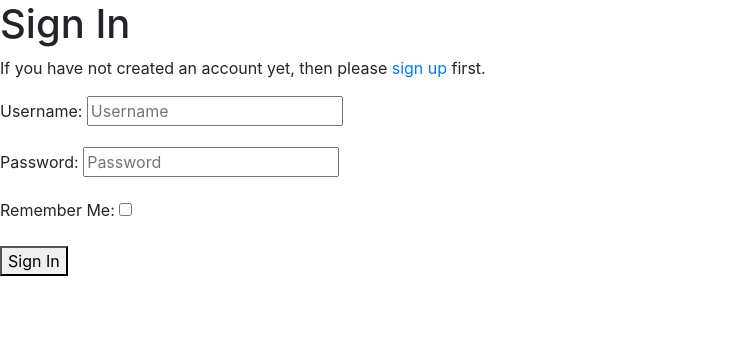
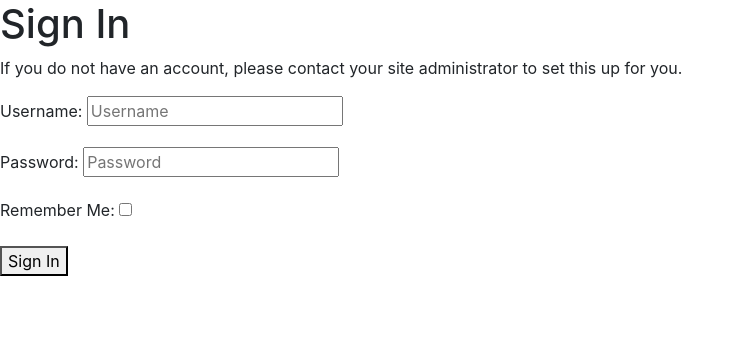
Before and after one commit to ConorG180/my-roster-management, a Django app: page /accounts/login/ in a window 1280 px wide. Shown: the part 74-420 px from the top of the page, without its empty margins (0-744 px from the left). Run offline with Django 3.2, Linux system fonts and the light colour scheme; some libraries are stand-ins or nearby versions.

Commit message:
Remove register link in login.html allauth template

```diff
--- a/templates/account/login.html
+++ b/templates/account/login.html
@@ -3,14 +3,14 @@
 {% load i18n %}
 {% load account socialaccount %}
 
-{% block head_title %}{% trans "Sign In" %}{% endblock %}
+{% block head_title %}{% endblock %}
 
 {% block content %}
 <!-- ////// containers etc. -->
 <h1>{% trans "Sign In" %}</h1>
 
-<p>{% blocktrans %}If you have not created an account yet, then please
-<a href="{{ signup_url }}">sign up</a> first.{% endblocktrans %}</p>
+<p>{% blocktrans %}If you do not have an account, please contact your site
+  administrator to set this up for you.{% endblocktrans %}</p>
 
 <form class="login" method="POST" action="{% url 'account_login' %}">
   {% csrf_token %}
```
